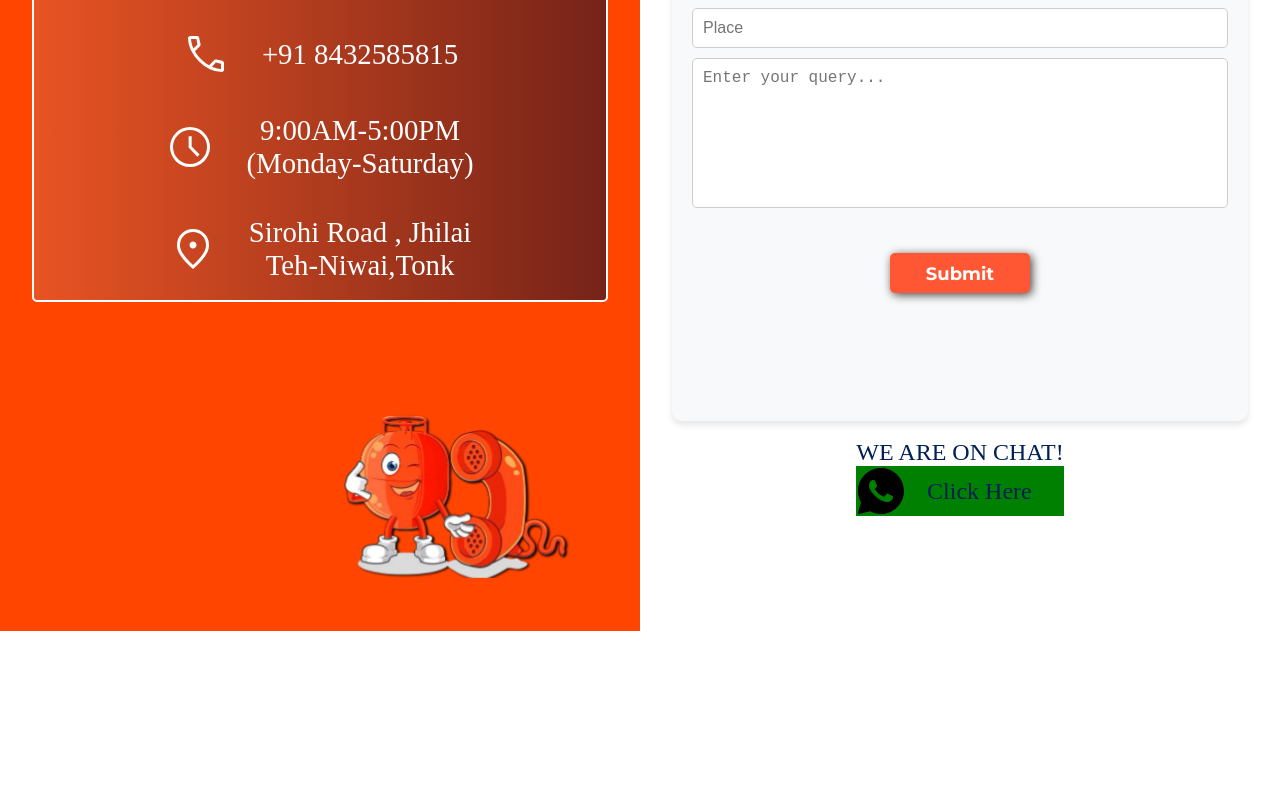
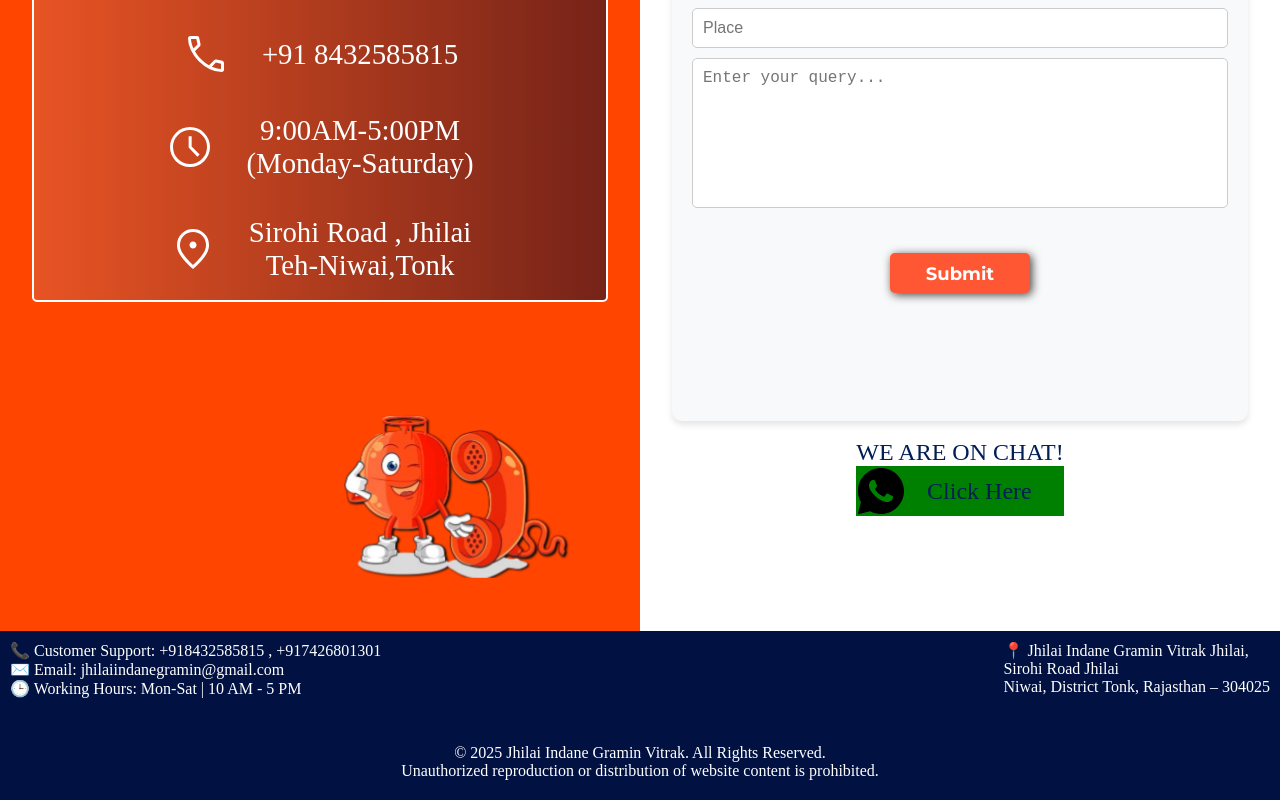
Before and after one commit to lakshjn6/Indane, a React (Create React App) app: page / in a window 1280 px wide. Shown: the part 2158-2958 px from the top of the page. Before the commit the page ends 2789 px from the top, so only its background shows below. Built offline with nearby package versions, Linux system fonts and the light colour scheme; a web font is replaced by a local one.

Commit message:
update footer

```diff
--- a/src/App.js
+++ b/src/App.js
@@ -3,6 +3,7 @@ import Homepage from "./component/homepage";
 import About from "./component/about1";
 import Booking from "./component/booking";
 import Contact from "./component/contact";
+import Footer from "./component/footer";
 function App() {
   return (
     <div className="App">
@@ -15,7 +16,7 @@ function App() {
       <Booking/>
       <br></br>
       <Contact/>
-
+      <Footer/>
 
     </div>
   );
--- a/src/component/contact.css
+++ b/src/component/contact.css
@@ -20,6 +20,7 @@
     height: 100vh;
     background-color: rgb(255, 255, 255);
     padding-top: 30px;
+
 }
 #name1{
     width: 100%;
--- /dev/null
+++ b/src/component/footer.css
@@ -0,0 +1,30 @@
+#footerdiv{
+    width: 100%;
+    background-color: #011242;
+    display: flex;
+    flex-direction: column;
+}
+.footerdiv1{
+    display: flex;
+    justify-content: space-between;
+    color: white;
+}
+#lastline{
+    text-align: center;
+    color: white;
+    margin-bottom: 20px;
+
+}
+#footer-contact{
+    padding: 10px;
+}
+
+@media screen and (max-width: 768px){
+    .footerdiv1{
+        display: flex;
+        justify-content: space-between;
+        color: white;
+        flex-direction: column;
+        text-align: center;
+    }
+}
--- /dev/null
+++ b/src/component/footer.js
@@ -0,0 +1,35 @@
+import React from "react";
+import "./footer.css";
+
+export default function Footer(){
+    return (
+        <div id="footerdiv" >
+         <div className="footerdiv1">
+            <div id="footer-contact">
+            📞 Customer Support: +918432585815 , +917426801301
+            <br></br>
+            ✉️ Email: jhilaiindanegramin@gmail.com
+            <br></br>
+            🕒 Working Hours: Mon-Sat | 10 AM - 5 PM
+            </div>
+            <div id="footer-contact">
+            📍 Jhilai Indane Gramin Vitrak Jhilai,
+            <br></br>
+
+Sirohi Road Jhilai
+<br></br>
+
+ Niwai, District Tonk, Rajasthan – 304025
+            </div>
+         </div>
+         <br></br>
+         <br></br>
+         <div id="lastline">
+         © 2025 Jhilai Indane Gramin Vitrak. All Rights Reserved.
+ <br></br>
+Unauthorized reproduction or distribution of website content is prohibited.
+         </div>
+        </div>
+
+    )
+}
```
